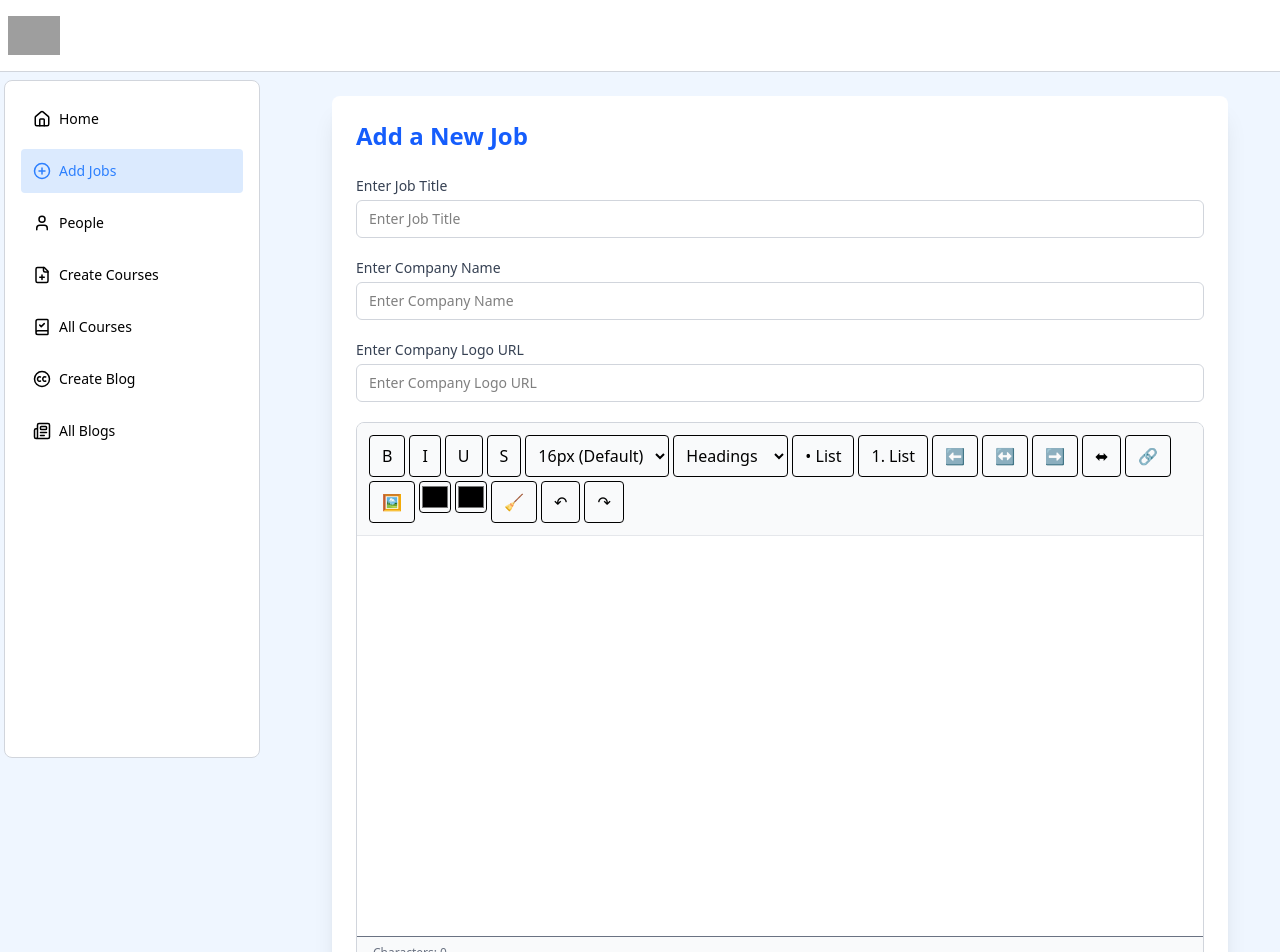
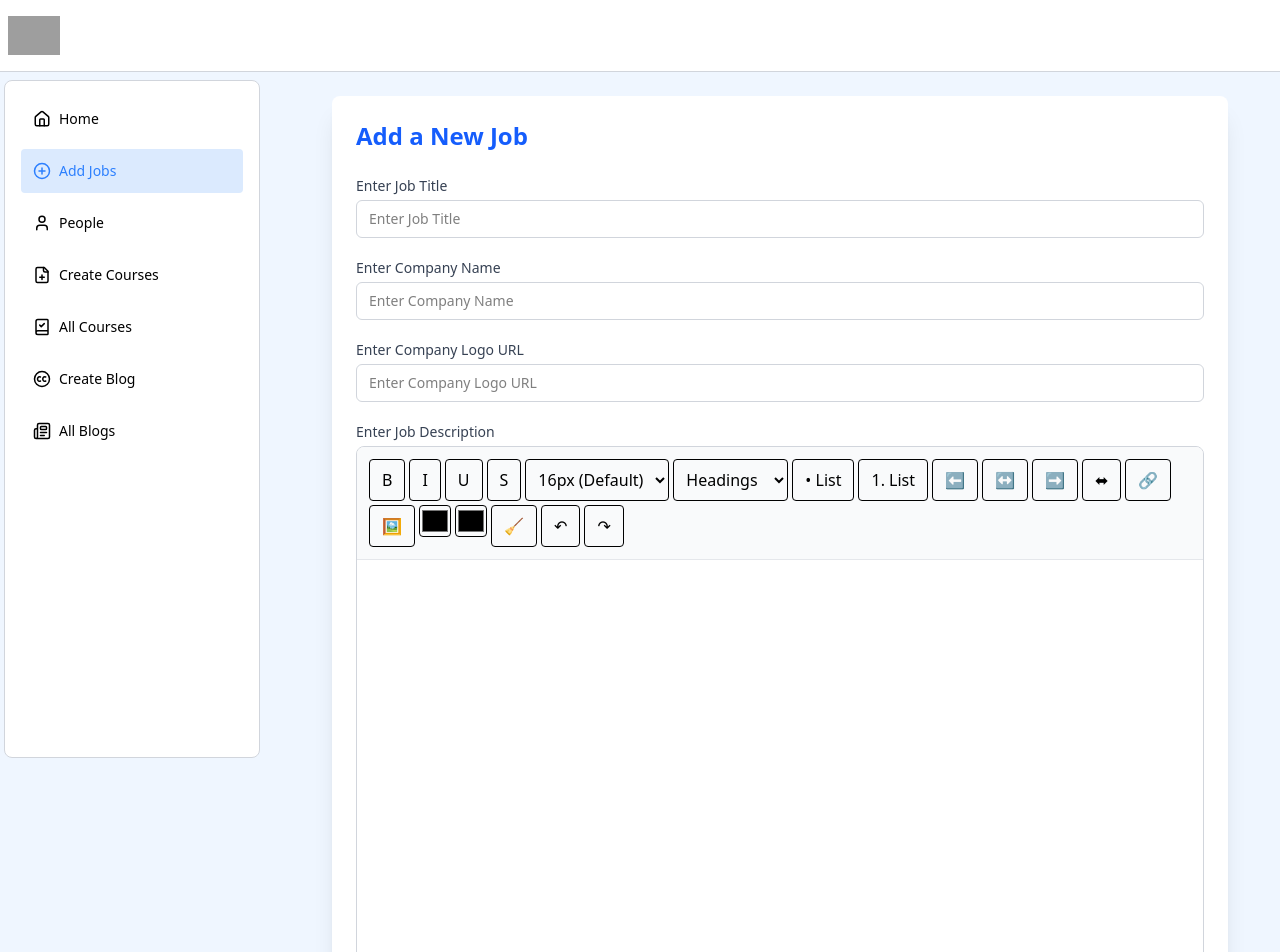
Before and after one commit to MohdBelalNaim/HireScript-Admin, a React (Vite) app: page /add in a window 1280 px wide. Shown: the top 952 px of the page. Built offline with nearby package versions, Linux system fonts and the light colour scheme; grey boxes are pictures that could not be loaded.

Commit message:
[UPDATED] Label on RTE is added

```diff
--- a/src/Add.jsx
+++ b/src/Add.jsx
@@ -68,11 +68,17 @@ const Add = () => {
       <form method="POST" onSubmit={handleAddJob} className="space-y-5">
         {fields.map((field, index) => (
           field.isRTE ?
+          <div>
+            <label className="block mb-1 text-sm text-gray-700 capitalize">
+                {field.placeholder}
+            </label>
             <RichTextEditor
               placeholder={field.placeholder}
               onChange={(value) => RTEdata[field.name] = value}
               key={field.name}
-            /> :
+            />
+            </div>
+            :
             <div key={index}>
               <label className="block mb-1 text-sm text-gray-700 capitalize">
                 {field.placeholder}
```
